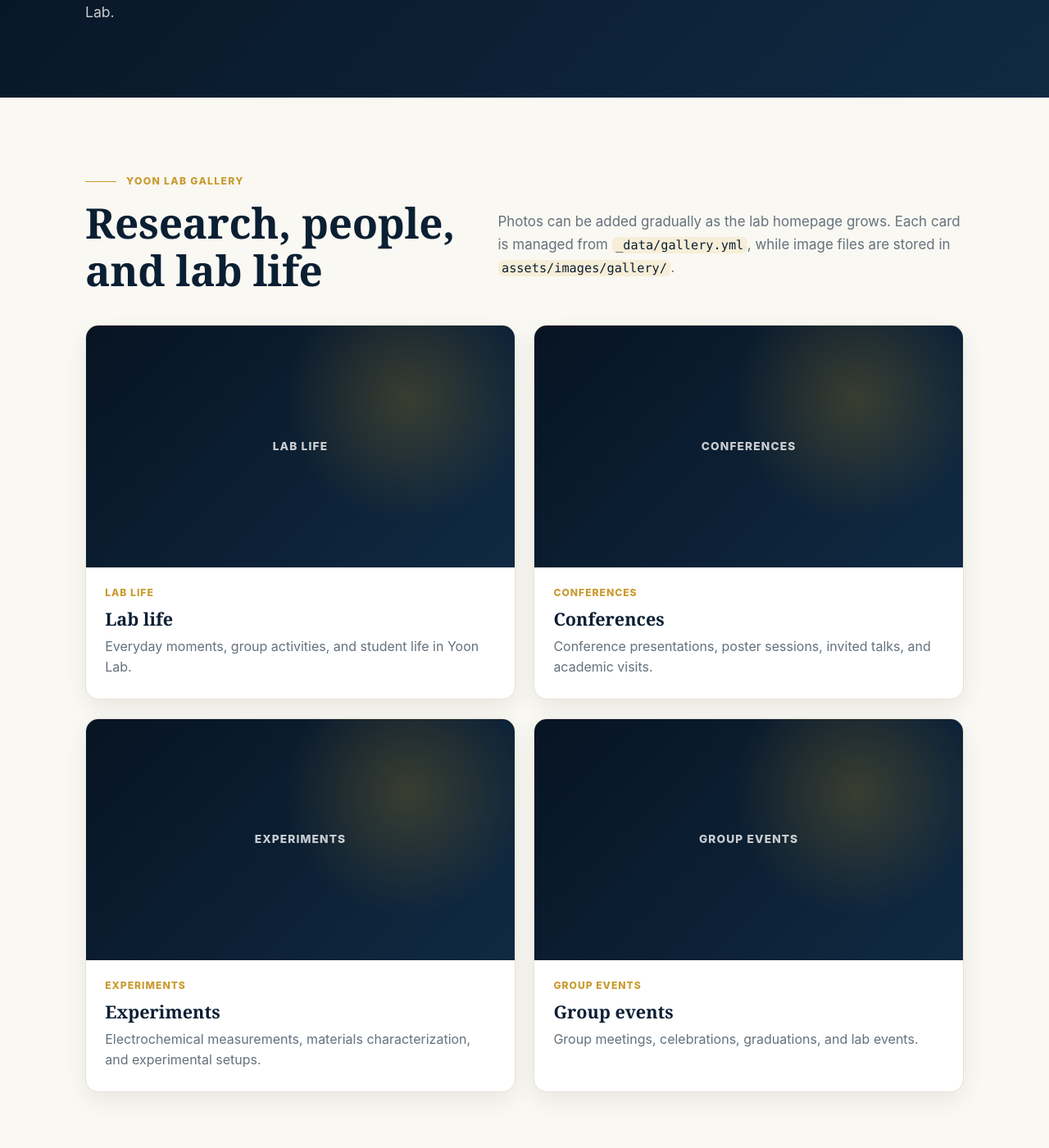
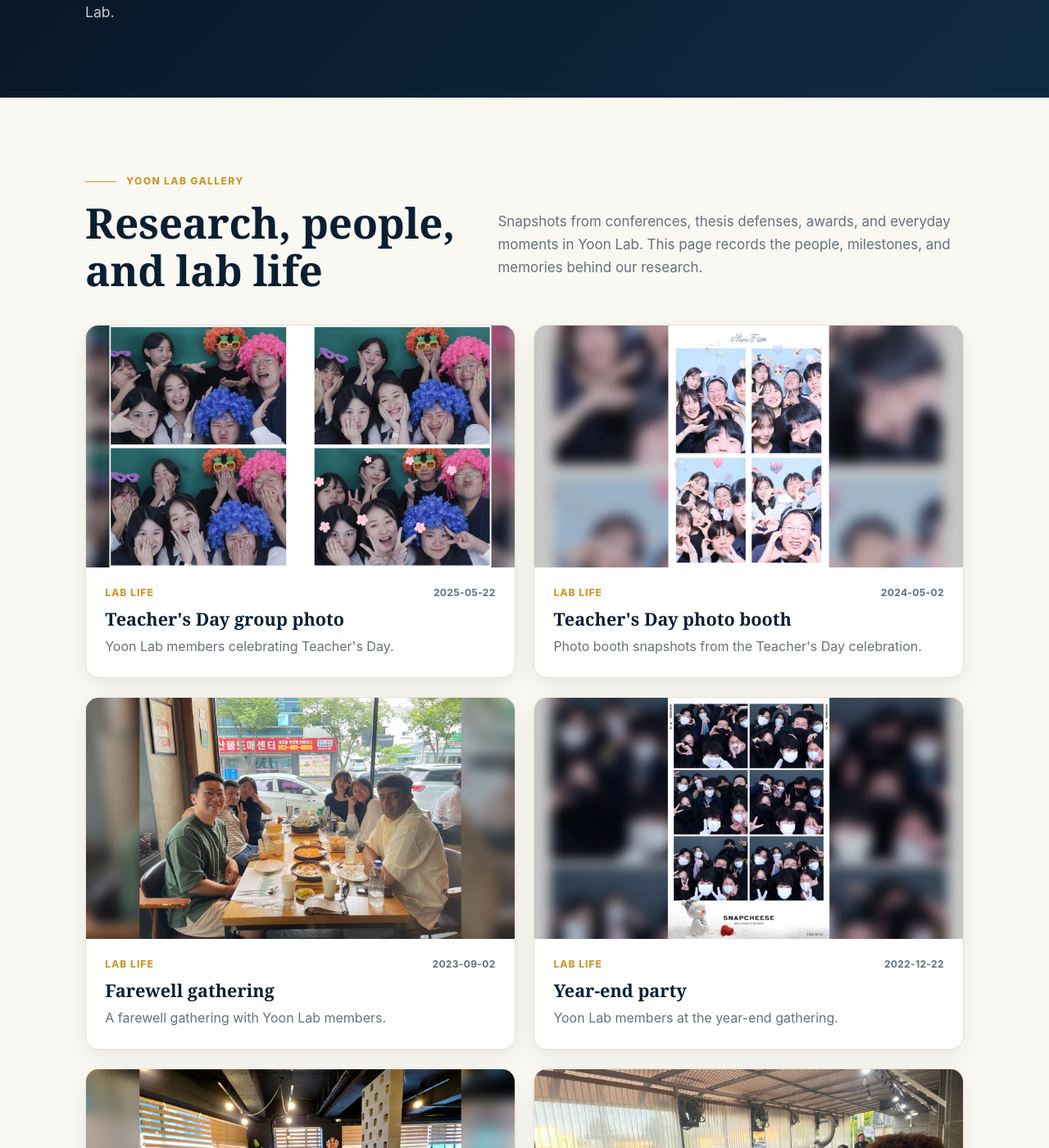
Before and after one commit to tyoon-lab/tyoon-lab.github.io, a Jekyll site: the page built from gallery.md, in a window 1280 px wide and 1400 px high, scrolled down 319 px. Shown: the whole window at 82% size. Built offline with Jekyll 4.4.1, drawn with Linux system fonts in a browser that asks for light colours; some of the changed text lies outside the part shown.

Commit message:
Update gallery photos and captions

```diff
--- a/_data/gallery.yml
+++ b/_data/gallery.yml
@@ -1,23 +1,71 @@
-- title: "Lab life"
-  category: "Lab Life"
-  date: ""
-  image: ""
-  description: "Everyday moments, group activities, and student life in Yoon Lab."
+- title: "Teacher's Day group photo"
+  category: "Lab life"
+  date: "2025-05-22"
+  image: "/assets/images/gallery/group-photo-2025-05-22.jpg"
+  description: "Yoon Lab members celebrating Teacher's Day."
 
-- title: "Conferences"
-  category: "Conferences"
-  date: ""
-  image: ""
-  description: "Conference presentations, poster sessions, invited talks, and academic visits."
+- title: "Teacher's Day photo booth"
+  category: "Lab life"
+  date: "2024-05-02"
+  image: "/assets/images/gallery/lab-photo-booth-2024-05-02.jpg"
+  description: "Photo booth snapshots from the Teacher's Day celebration."
 
-- title: "Experiments"
-  category: "Experiments"
-  date: ""
-  image: ""
-  description: "Electrochemical measurements, materials characterization, and experimental setups."
+- title: "Farewell gathering"
+  category: "Lab life"
+  date: "2023-09-02"
+  image: "/assets/images/gallery/farewell-2023-09-02.jpg"
+  description: "A farewell gathering with Yoon Lab members."
 
-- title: "Group events"
-  category: "Group Events"
-  date: ""
-  image: ""
-  description: "Group meetings, celebrations, graduations, and lab events."
+- title: "Year-end party"
+  category: "Lab life"
+  date: "2022-12-22"
+  image: "/assets/images/gallery/year-end-party-2022-12-22.jpg"
+  description: "Yoon Lab members at the year-end gathering."
+
+- title: "Group lunch"
+  category: "Lab life"
+  date: "2022-09-27"
+  image: "/assets/images/gallery/group-lunch-2022-09-27.jpg"
+  description: "Group lunch with lab members."
+
+- title: "Summer workshop"
+  category: "Lab life"
+  date: "2022-08"
+  image: "/assets/images/gallery/summer-workshop-2022-08.jpg"
+  description: "Yoon Lab members at the summer workshop."
+
+- title: "Teacher's Day"
+  category: "Lab life"
+  date: "2022-05-17"
+  image: "/assets/images/gallery/teachers-day-2022-05-17.jpg"
+  description: "Yoon Lab members celebrating Teacher's Day."
+
+- title: "Undergraduate graduation"
+  category: "Graduation"
+  date: "2022-02"
+  image: "/assets/images/gallery/undergraduate-graduation-2022-02.jpg"
+  description: "Celebrating the undergraduate graduation of Juhui Kang and Yunji Park."
+
+- title: "KIChE Fall Meeting"
+  category: "Conference"
+  date: "2021-10-28"
+  image: "/assets/images/gallery/kiche-fall-meeting-2021-10-28.jpg"
+  description: "Yoon Lab members at the 2021 KIChE Fall Meeting."
+
+- title: "Undergraduate graduation"
+  category: "Graduation"
+  date: "2021-02"
+  image: "/assets/images/gallery/undergraduate-graduation-2021-02.jpg"
+  description: "Celebrating the undergraduate graduation of Eunjung Yoon and Hajin Lee."
+
+- title: "KECS Spring Meeting"
+  category: "Conference"
+  date: "2020-07-18"
+  image: "/assets/images/gallery/kecs-spring-meeting-2020-07-18.jpg"
+  description: "Yoon Lab members at the Korean Electrochemical Society Spring Meeting."
+
+- title: "Lab opening"
+  category: "Lab history"
+  date: "2019-09-01"
+  image: "/assets/images/gallery/lab-opening-2019.jpg"
+  description: "The beginning of Yoon Lab."
--- a/_data/people.yml
+++ b/_data/people.yml
@@ -6,7 +6,7 @@ pi:
   department: "Department of Chemical Engineering"
   institution: "Kyung Hee University"
   email: "tyoon@khu.ac.kr"
-  photo: ""
+  photo: "/assets/images/people/taeho-yoon.jpg"
   research_interests:
     - "Electrochemical diagnostics"
     - "Interfacial degradation"
@@ -41,12 +41,12 @@ graduate_students:
   - name: "Seonghyeon Park"
     role: "M.S. Course"
     email: "2025310120@khu.ac.kr"
-    photo: ""
+    photo: "/assets/images/people/person-candidate-1.jpg"
     topic: "Polymer electrolytes and electrolyte diagnostic methods"
   - name: "Yunju Kang"
     role: "M.S. Course"
     email: "rkddbswn72@khu.ac.kr"
-    photo: ""
+    photo: "/assets/images/people/yunju-kang.jpg"
     topic: "Thick electrodes and PITT-based transient analysis"
   - name: "Yunjeong Kim"
     role: "M.S. Course"
--- a/gallery.md
+++ b/gallery.md
@@ -23,9 +23,8 @@ nav: gallery
         <h2 class="section-title">Research, people, and lab life</h2>
       </div>
       <p class="section-lead">
-        Photos can be added gradually as the lab homepage grows. Each card is managed from
-        <code>_data/gallery.yml</code>, while image files are stored in
-        <code>assets/images/gallery/</code>.
+        Snapshots from conferences, thesis defenses, awards, and everyday moments in Yoon Lab.
+        This page records the people, milestones, and memories behind our research.
       </p>
     </div>
 
```
Also changed, not shown: assets/images/gallery/farewell-2023-09-02.jpg (added), assets/images/gallery/graduation-2022-02-03.jpg (added), assets/images/gallery/group-lunch-2022-09-27.jpg (added), assets/images/gallery/group-photo-2025-05-22.jpg (added), assets/images/gallery/kecs-spring-meeting-2020-07-18.jpg (added), assets/images/gallery/kiche-fall-meeting-2021-10-28.jpg (added), assets/images/gallery/lab-opening-2019.jpg (added), assets/images/gallery/lab-photo-booth-2024-05-02.jpg (added), assets/images/gallery/summer-workshop-2022-08.jpg (added), assets/images/gallery/teachers-day-2022-05-17.jpg (added), assets/images/gallery/undergraduate-graduation-2021-02.jpg (added), assets/images/gallery/undergraduate-graduation-2022-02.jpg (added), assets/images/gallery/year-end-party-2022-12-22.jpg (added), assets/images/people/person-candidate-1.jpg (added), 2 more files, 1 other file.
